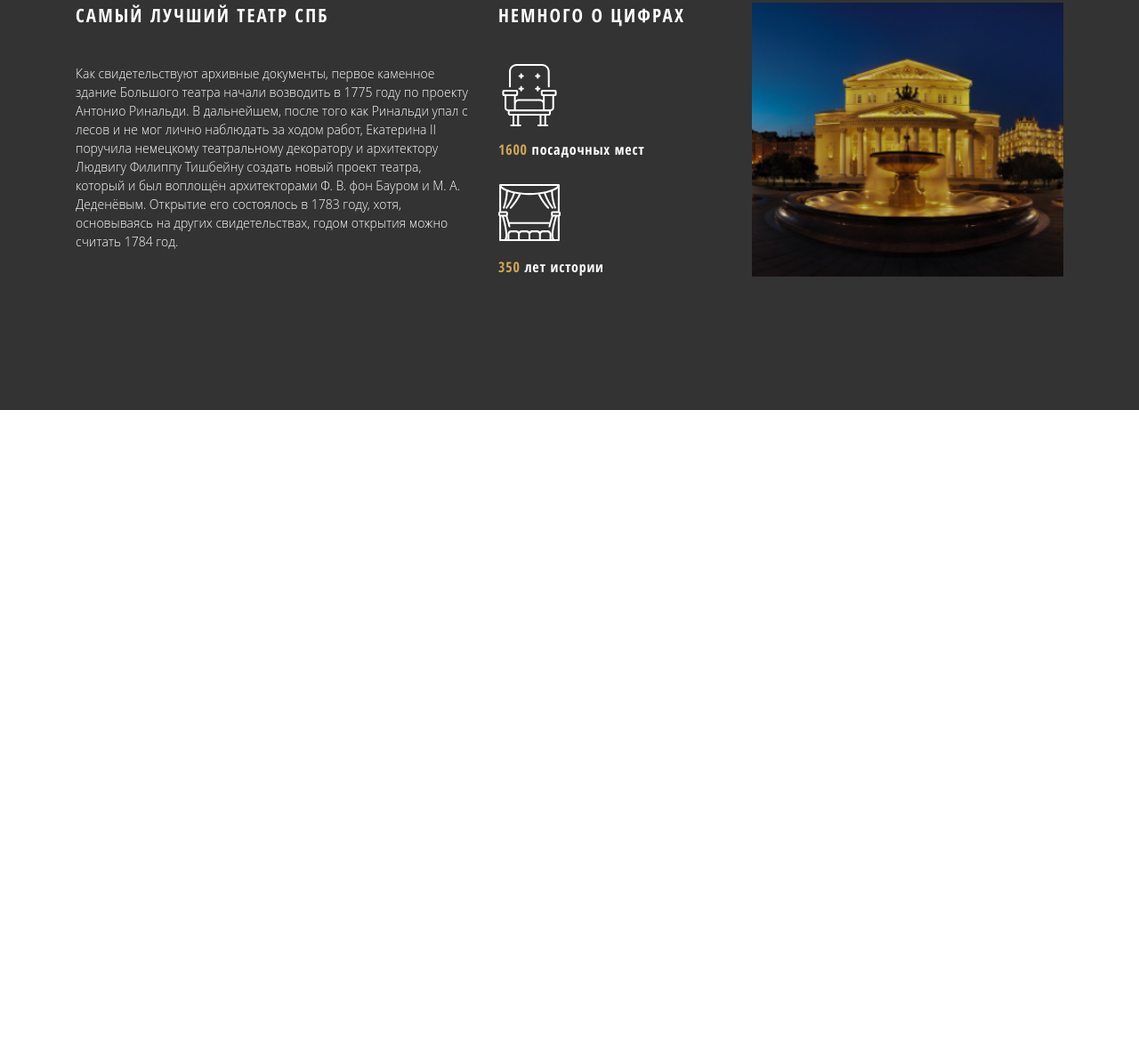
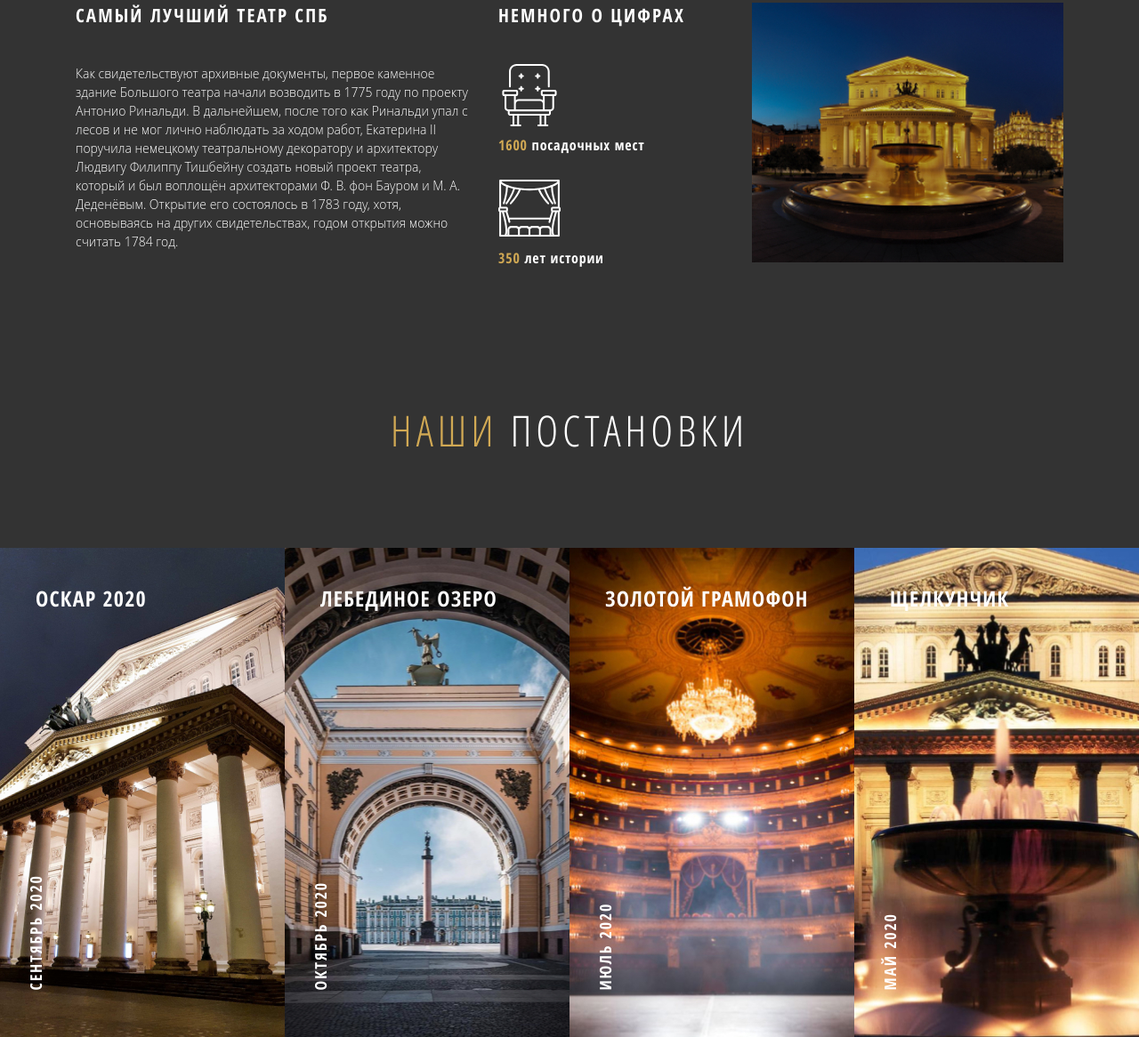
Before and after one commit to Renik07/theatre, a website: page app/index.pug in a window 1280 px wide. Shown: the part 1152-2318 px from the top of the page at 89% size. Before the commit the page ends 1613 px from the top, so only its background shows below. Drawn offline with nearby package versions, Linux system fonts and the light colour scheme; files that its build step writes are made by us from their sources; files whose address does not match are found by name; a web font is replaced by a local one.

Commit message:
add projects block

```diff
--- a/app/index.pug
+++ b/app/index.pug
@@ -56,7 +56,23 @@ html(lang="ru")
 								| лет истории
 					.about__image
 						img(src="img/about/about.jpg")
-
+		.projects
+			h2.about__title.title
+				span Наши
+				| постановки
+			.projects__slider
+				.projects__item.projects__item--bg1
+					.projects__title Оскар 2020
+					.projects__date сентябрь 2020
+				.projects__item.projects__item--bg2
+					.projects__title Лебединое озеро
+					.projects__date октябрь 2020
+				.projects__item.projects__item--bg3
+					.projects__title Золотой грамофон
+					.projects__date июль 2020
+				.projects__item.projects__item--bg4
+					.projects__title Щелкунчик
+					.projects__date май 2020
 
 
 
--- a/app/scss/style.scss
+++ b/app/scss/style.scss
@@ -278,7 +278,7 @@ h1,h2,h3,h4,h5,h6{font-size:inherit;font-weight: 400;}
 		margin-bottom: 25px;
 	}
 	&__icon {
-		margin-bottom: 15px;
+		margin-bottom: 10px;
 	}
 	&__desc {
 		font-weight: 300;
@@ -298,9 +298,92 @@ h1,h2,h3,h4,h5,h6{font-size:inherit;font-weight: 400;}
 	&__image {
 		max-height: 308px;
 		img {
-			width: 100%;
-			height: 100%;
-			object-fit: cover;
+			max-width: 100%;
+    	height: auto;
 		}
 	}
 }
+
+/* projects ------------------------------- */
+
+.projects {
+	background-color: $color-black;
+	&__slider {
+		display: flex;
+		justify-content: center;
+		align-items: center;
+		@media (max-width: 640px) {
+			flex-flow: column;
+		}
+	}
+	&__item {
+		height: 550px;
+		display: flex;
+		justify-content: space-between;
+		padding: 40px;
+		flex-basis: 25%;
+		flex-direction: column;
+		transition: all 0.2s;
+		position: relative;
+		&:hover {
+			flex-basis: 30%;
+			&::before {
+				position: absolute;
+				content: "";
+				width: 100px;
+				height: 100px;
+				border-radius: 50%;
+				top: 50%;
+				left: 50%;
+				transform: translate(-50%, -50%);
+				background: url("../img/icons/search.svg") center center no-repeat;
+				background-color: $color-gold;
+				cursor: pointer;
+			}
+		}
+		&--bg1 {
+			background: url("../img/projects/project_1.jpg") center center no-repeat;
+			background-size: cover;
+		}
+		&--bg2 {
+			background: url("../img/projects/project_2.jpg") center center no-repeat;
+			background-size: cover;
+		}
+		&--bg3 {
+			background: url("../img/projects/project_3.jpg") center center no-repeat;
+			background-size: cover;
+		}
+		&--bg4 {
+			background: url("../img/projects/project_4.jpg") center center no-repeat;
+			background-size: cover;
+		}
+		@media (max-width: 640px) {
+			width: 100%;
+			min-height: 200px;
+			&:hover {
+				min-height: 300px;
+			}
+		}
+	}
+	&__title {
+		font-family: "OpenSansCondensed";
+		font-weight: 700;
+		font-size: 24px;
+		line-height: 33px;
+		letter-spacing: 0.05em;
+		text-transform: uppercase;
+	}
+	&__date {
+		font-family: "OpenSansCondensed";
+		font-weight: 700;
+		font-size: 18px;
+		line-height: 25px;
+		letter-spacing: 0.1em;
+		text-transform: uppercase;
+		transform-origin: left;
+		transform: rotate(-90deg);
+		@media (max-width: 640px) {
+			transform: rotate(0deg);
+		}
+	}
+}
```
Also changed, not shown: theatre/css/style.css, theatre/index.html.
